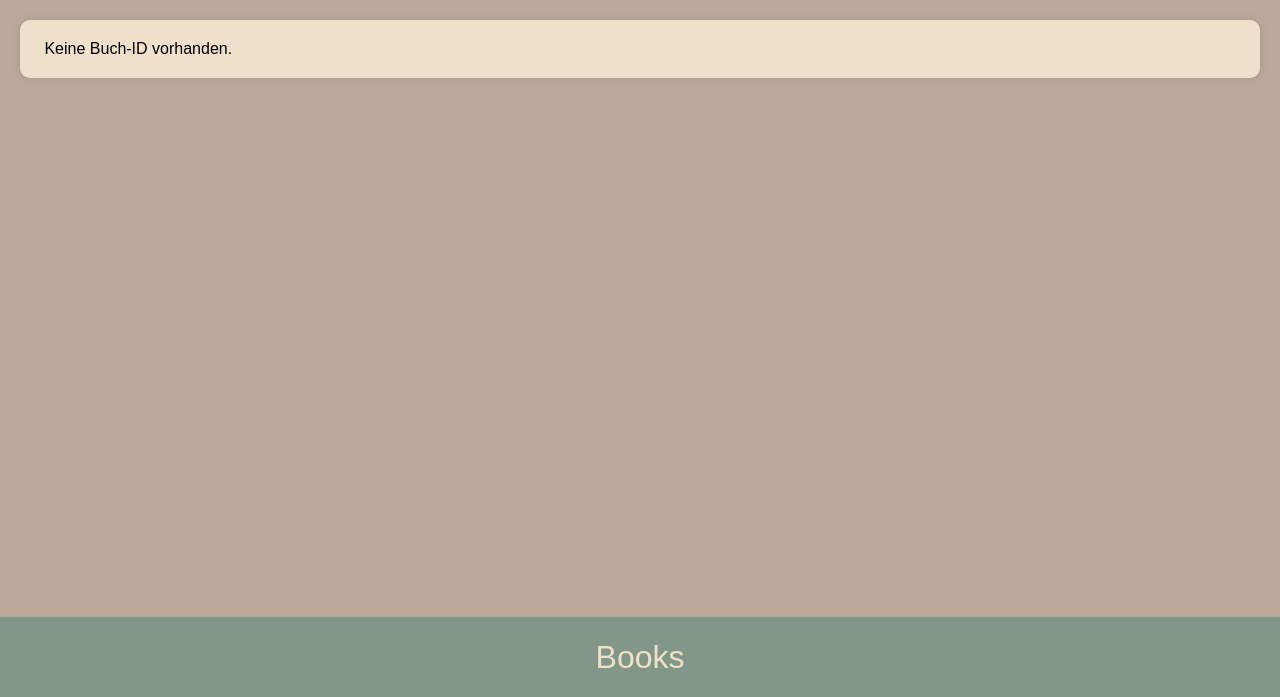
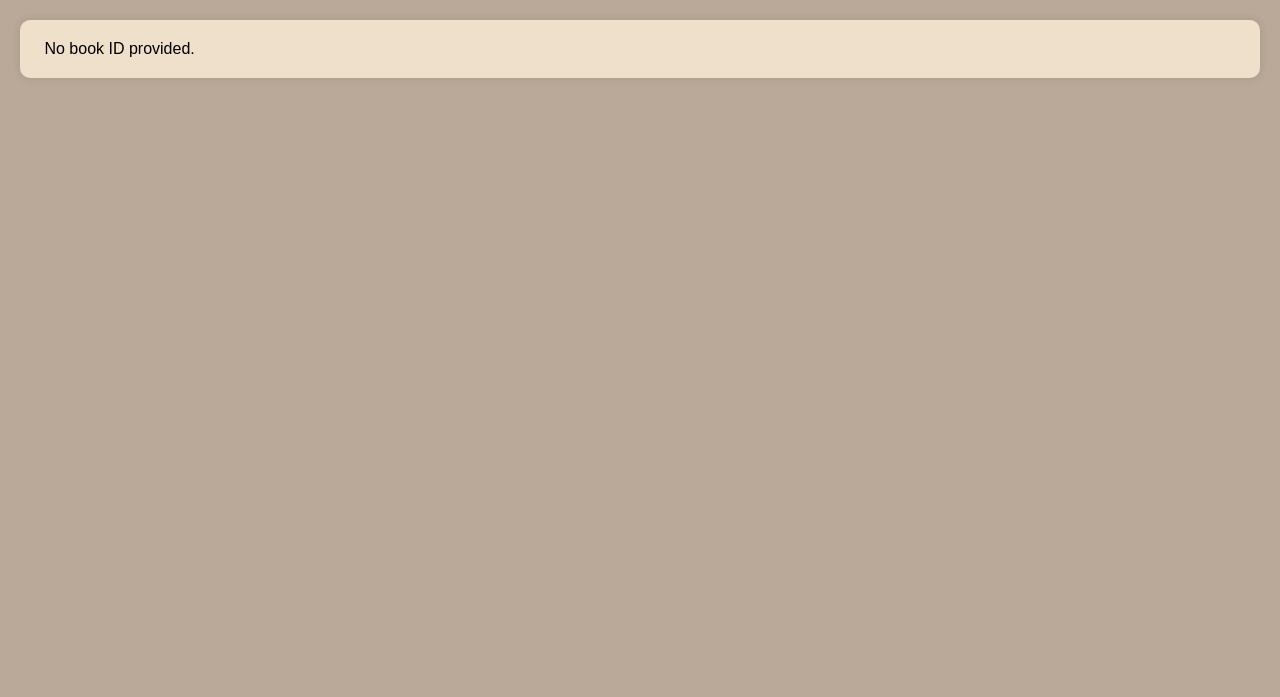
Before and after one commit to Noastud/DUcwebsite, a PHP site: page /delete.php in a window 1280 px wide. Shown: the part 103-800 px from the top of the page. Run offline with PHP 8.4, Linux system fonts and the light colour scheme; a user stored in the database is signed in.

Commit message:
overview etc gmcaht

```diff
--- a/delete.php
+++ b/delete.php
@@ -77,7 +77,6 @@
   <div class="box">
   <?php
   // Start the session
-  session_start();
   include 'conf.php';
 
   if (isset($_GET['id'])) {
@@ -163,45 +162,28 @@
               <input type="text" name="zustand" value="<?php echo $book_details['zustand']; ?>">
               <br>
               <input type="submit" name="approve_edit" value="Approve Edit" class="btn">
-              <input type="submit" name="delete" value="Delete" class="btn">
-              <?php if (isset($book_details['text'])) { ?>
-                <p><strong>Inhalt:</strong></p>
-                <p><?php echo $book_details['text']; ?></p>
-              <?php } ?>
+              <input type="submit" name="delete" value="Delete" class="btn" style="background-color: #dc3545;">
             </form>
           </div>
           <div class="book-details-image">
-            <img src="<?php echo $random_cover; ?>" alt="Book cover">
+            <img src="<?php echo $random_cover; ?>">
           </div>
         </div>
         <?php
-      } else {
-        echo "Das Buch konnte nicht gefunden werden.";
       }
     } else {
-      echo "Fehler beim Ausführen der Abfrage: " . mysqli_error($conn);
+      echo "No book found.";
     }
   } else {
-    echo "Keine Buch-ID vorhanden.";
+    echo "No book ID provided.";
   }
-  // Close the connection
-  mysqli_close($conn);
+
+  $conn->close();
   ?>
   </div>
 </div>
 <script>
-  // JavaScript for the hamburger button
-  // The event listener waits for a click on the hamburger button and then executes the function that adds the 'active' class
-  // The 'active' class is defined in the CSS file and is responsible for displaying the navigation
-  const hamburger = document.querySelector('hamburger-icon');
-  const nav = document.querySelector('header nav');
-
-  hamburger.addEventListener('click', function() {
-      nav.classList.toggle('active');
-  });
+// Your Javascript Code
 </script>
-<nav class="nav2">
-  <a class="nav-link" href="#">Books</a>
-</nav>
 </body>
 </html>
```
Also changed, not shown: bookoverview.php (+30 -0 lines).
